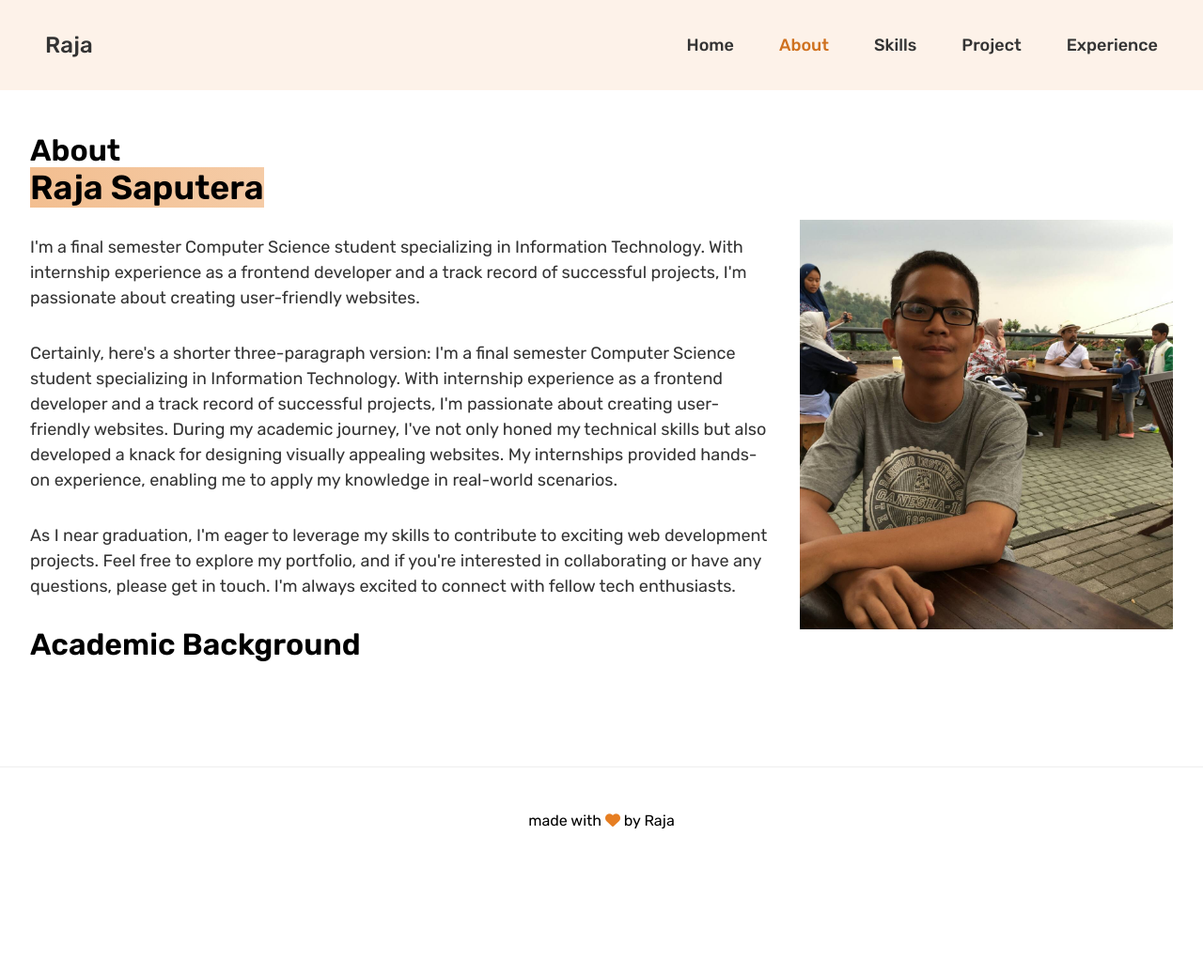
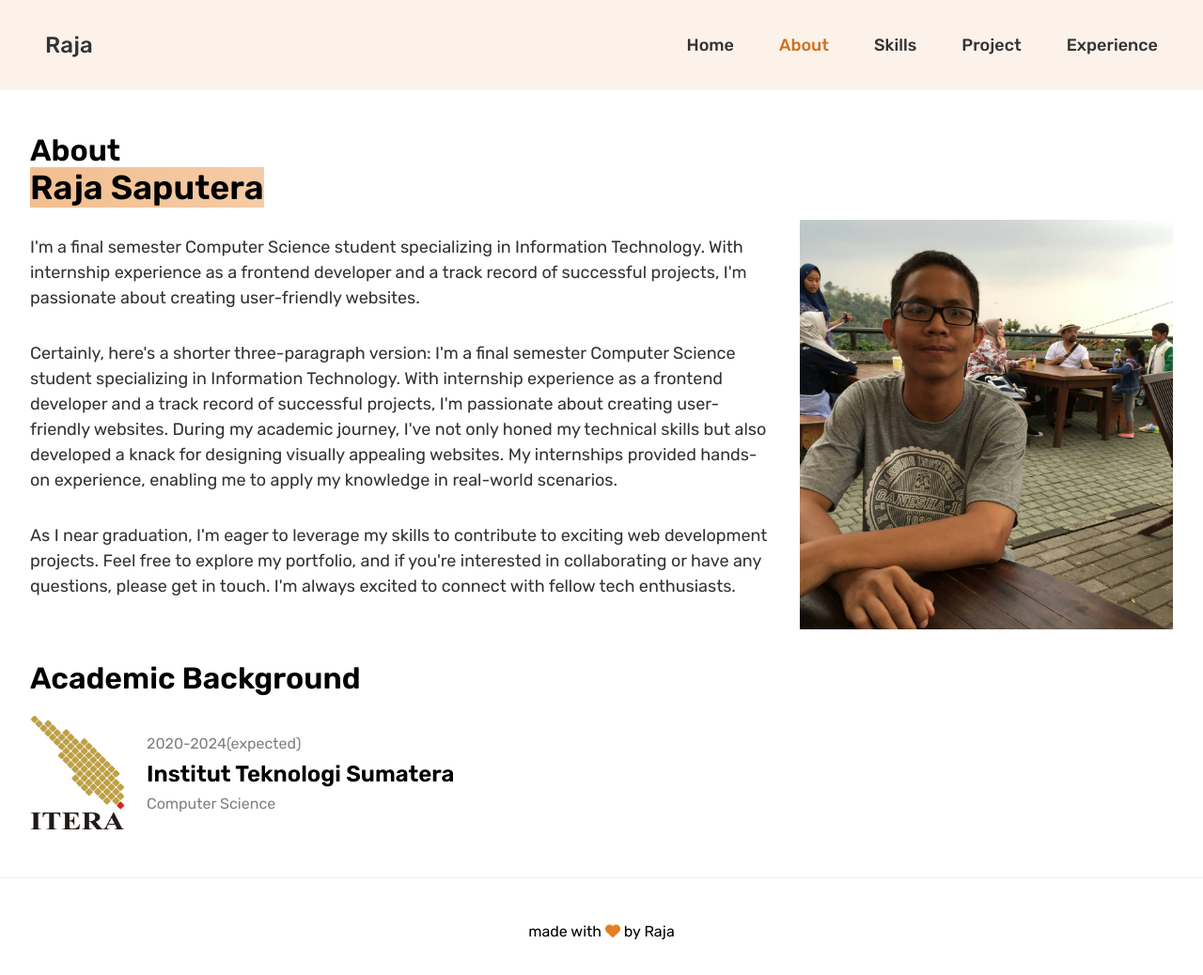
Before and after one commit to rajastra/personal-website-tugas, a plain HTML site: page about.html in a window 1280 px wide. Shown: the whole page at 94% size. Before the commit the page ends 930 px from the top, so only its background shows below. Drawn offline with Linux system fonts and the light colour scheme.

Commit message:
done : update about section

```diff
--- a/about.html
+++ b/about.html
@@ -58,11 +58,17 @@
                   <img src="assets/img/raja-1.jpg" alt="gambar raja" class="about-image">
                </div>
             </div>
-            <div>
+            <div class="about-academic-box">
                <h2 class="about-heading-secondary">Academic Background</h2>
-               <div>
-                  <div></div>
-                  <div></div>
+               <div class="about-academic-description-box">
+                  <div>
+                     <img src="assets/img/logo-itera.jpg" alt="logo itera" class="about-academic-image">
+                  </div>
+                  <div class="about-academic-text-box">
+                     <p class="about-description">2020-2024(expected)</p>
+                     <p class="about-institut">Institut Teknologi Sumatera</p>
+                     <p class="about-description"> Computer Science</p>
+                  </div>
                </div>
             </div>
       </section>
--- a/assets/css/styles.css
+++ b/assets/css/styles.css
@@ -242,6 +242,39 @@ body {
   object-fit: cover;
 }
 
+.about-academic-box {
+  margin-top: 36px;
+}
+
+.about-academic-image {
+  width: 100px;
+  object-fit: cover;
+}
+
+.about-academic-description-box {
+  display: flex;
+  gap: 24px;
+  align-items: center;
+  margin-top: 24px;
+}
+
+.about-academic-text-box {
+  display: flex;
+  flex-direction: column;
+  gap: 12px;
+}
+
+.about-description {
+  font-size: 16px;
+  font-weight: 300;
+  color: gray;
+}
+
+.about-institut {
+  font-size: 24px;
+  font-weight: 600;
+}
+
 /* footer */
 .footer {
   display: flex;
```
